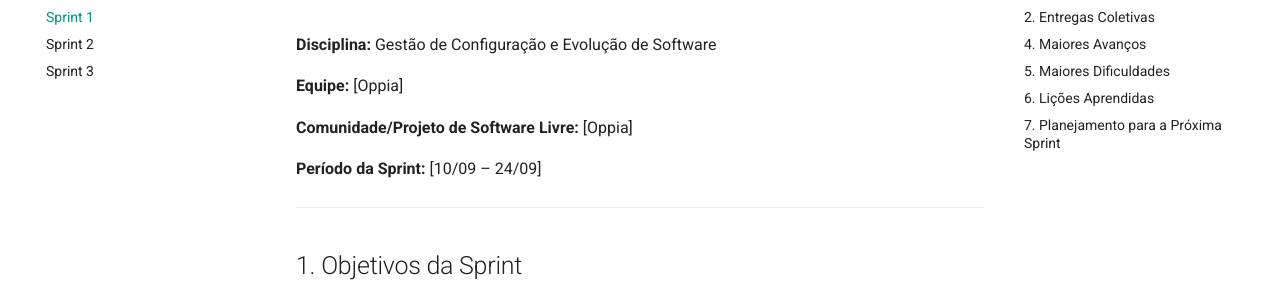
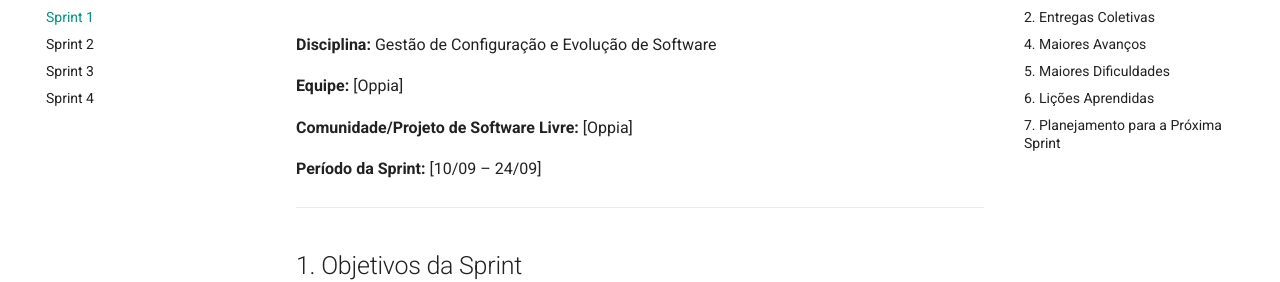
Before and after one commit to LuizaMaluf/GCES-OPPIA-relatorios, an MkDocs documentation site: the page built from docs/geral/Sprint1.md, in a window 1280 px wide. Shown: the part 196-478 px from the top of the page. Built offline with MkDocs 1.6.1 and Material for MkDocs 9.7.7, drawn with Linux system fonts in a browser that asks for light colours; comment, search, counter and statistics services are not loaded.

Commit message:
Adicionando Sprint 4

```diff
--- a/mkdocs.yml
+++ b/mkdocs.yml
@@ -10,6 +10,7 @@ nav:
     - Sprint 1: geral/Sprint1.md
     - Sprint 2: geral/Sprint2.md
     - Sprint 3: geral/Sprint3.md
+    - Sprint 4: geral/Sprint4.md
   - Contribuições individuais:
     - Bianca Patrocínio - 221008801: contribuicoes_individuais/BiancaPatrocinio-221008801/diarioDeBordo.md
     - Luiza Maluf - 221008294: contribuicoes_individuais/LuizaMaluf-221008294/Sprint0.md
```
